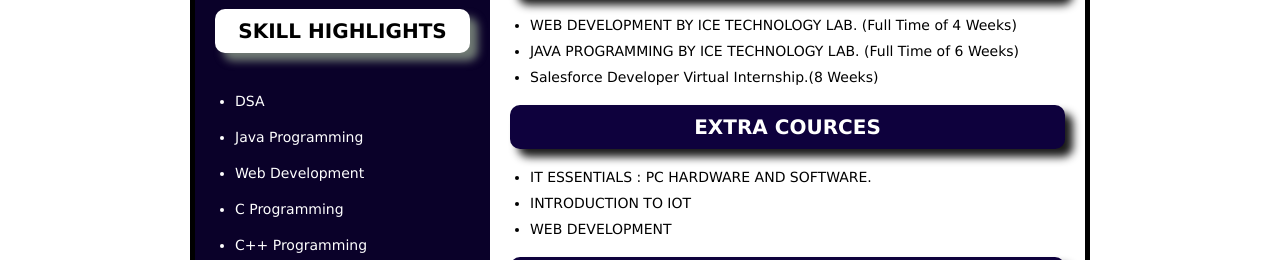
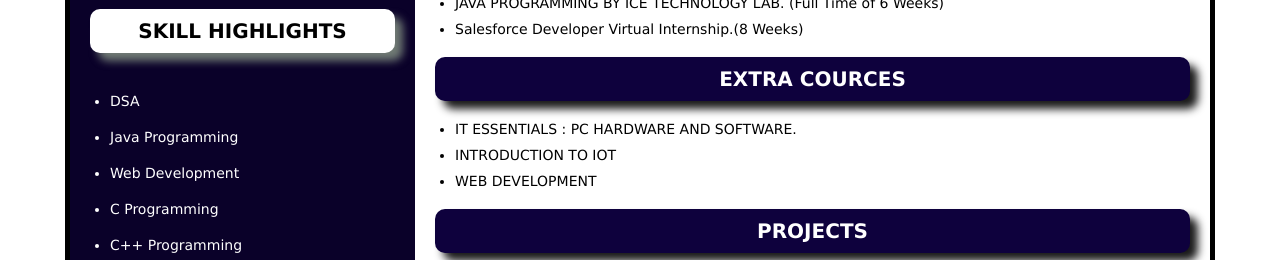
Before and after one commit to ErVarunGupta/NEW-RESUME, a plain HTML site: page index.html in a window 1280 px wide. Shown: the part 566-826 px from the top of the page. Drawn offline with Linux system fonts and the light colour scheme.

Commit message:
added style.css

```diff
--- a/style.css
+++ b/style.css
@@ -77,7 +77,7 @@ li{
 /* Left part */
 
 #left{
-    width: 30rem;
+    width: 35rem;
     min-height: 100vh;
     display: flex;
     flex-direction: column;
@@ -133,7 +133,7 @@ li{
 #right{
     /* background-color: aqua; */
     padding:2rem 2rem;
-    width: 60rem;
+    width: 80rem;
     border: .5rem solid black;
     border-top-right-radius: 1rem;
     border-bottom-right-radius: 1rem;
```
